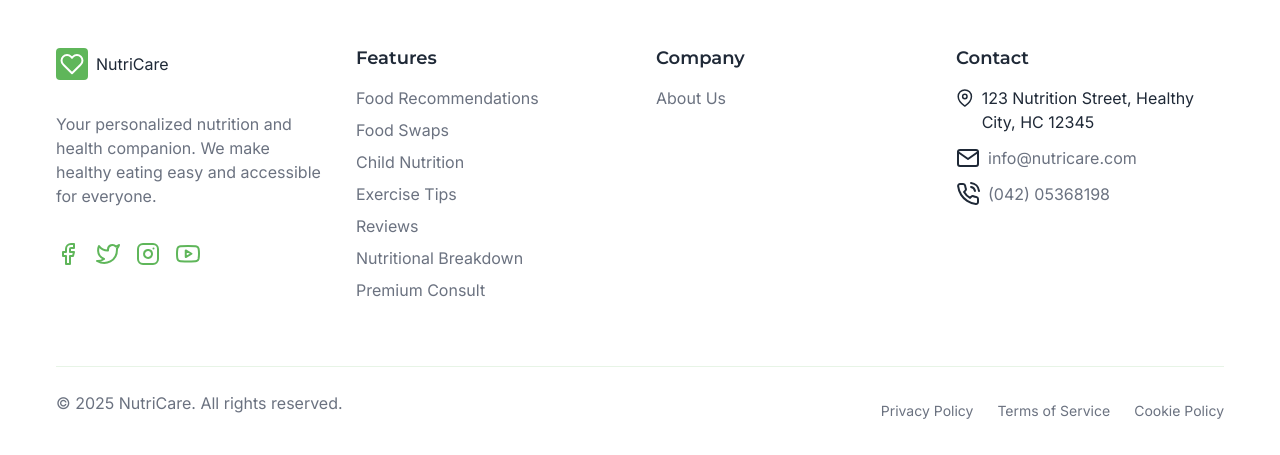
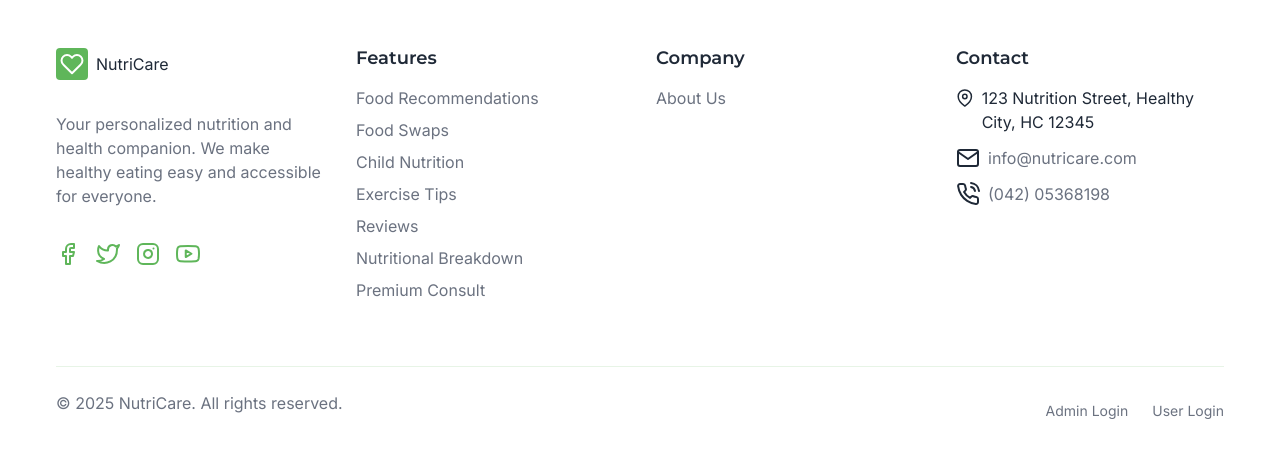
Before and after one commit to Dania-Zahid/Nutricare-, a PHP site: page /home.php in a window 1280 px wide. Shown: the part 2209-2664 px from the top of the page. Run offline with PHP 8.4, Linux system fonts and the light colour scheme; data that the repository does not hold is empty; some libraries are stand-ins or nearby versions.

Commit message:
home.php

```diff
--- a/home.php
+++ b/home.php
@@ -897,9 +897,8 @@
           <p>© <span id="current-year"></span> NutriCare. All rights reserved.</p>
         </div>
         <div class="legal-links">
-          <a href="#">Privacy Policy</a>
-          <a href="#">Terms of Service</a>
-          <a href="#">Cookie Policy</a>
+          <a href="admin_login.php">Admin Login</a>
+          <a href="login.php">User Login</a>
         </div>
       </div>
     </div>
```
